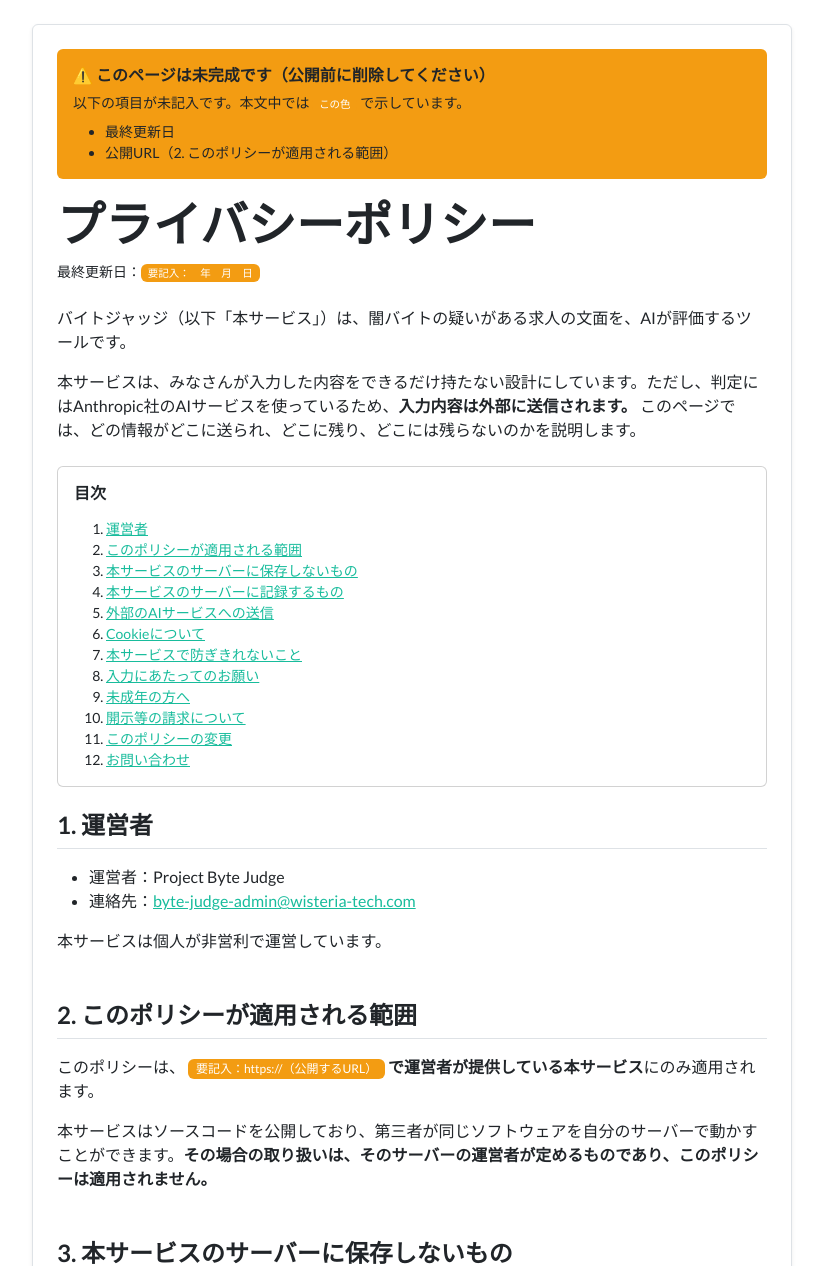
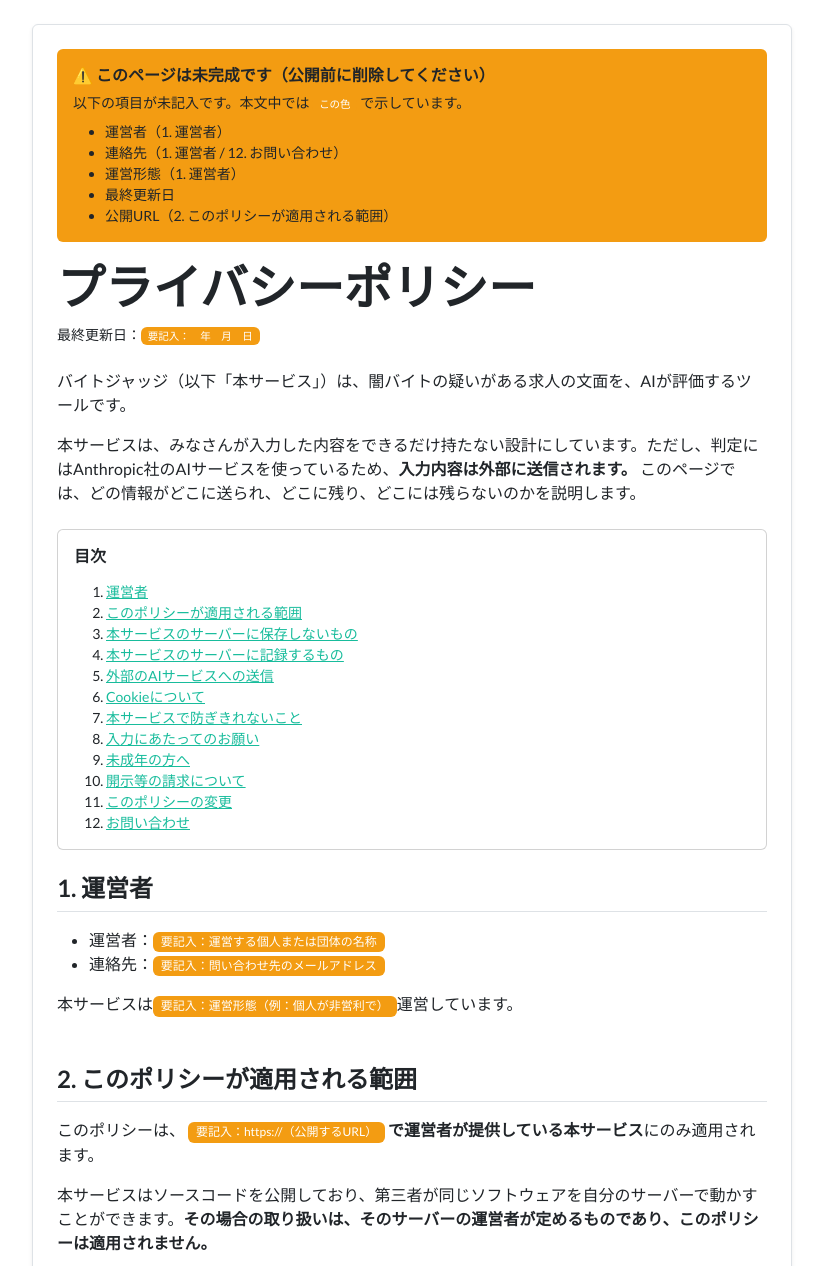
Before and after one commit to Friendly-Wisteria/byte-judge, a Django app: page /privacy/ in a window 1280 px wide. Shown: the part 72-1338 px from the top of the page, without its empty margins (228-1051 px from the left). Run offline with Django 5.2, Linux system fonts and the light colour scheme; parts of the project's set-up code (start-up, migrations or seed data) failed here and were passed over; some libraries are stand-ins or nearby versions.

Commit message:
docs: プライバシーポリシーを雛形にし、法務の確認先を明示する
作者はこのソフトウェアを運営しないため、運営者にあたる記述（運営者名・連絡先・
運営形態）を空にし、未記入のバッジに置き換える。埋めずに公開すると、冒頭に
「このページは未完成です」と出る状態になる。

あわせて README のセルフホスト節に、法務の確認が公開する側の責任であることを
書く。論点として、第三者の個人情報を国外の API へ送る構成（個人情報保護法28条。
利用者の同意では代替にならない）と、偽陽性が生じたときの表示の仕方を挙げる。
作者はこの確認を行っていない。

CONTRIBUTING.md の連絡先はメンテナ宛てなので、そのまま残す。ここで空にしたのは
サービス運営者宛ての窓口。

Co-Authored-By: Claude Opus 5 <noreply@anthropic.com>

```diff
--- a/apps/judge/templates/judge/privacy.html
+++ b/apps/judge/templates/judge/privacy.html
@@ -7,14 +7,19 @@
   view から渡す context は無い（静的なページ）。判定結果のページと違い、
   Cache-Control: no-store の対象にしなくてよい（機微な情報を含まないため）。
 
-  ■ 公開前に必ずやること（#21 / #22）
-    1. 黄色いバッジ（badge text-bg-warning）の2か所を実際の値に置き換える
-       - 最終更新日 / 公開URL
+  ■ このページは雛形。セルフホストして公開する人が、必ず埋めること
+    作者はこのソフトウェアを運営しないため、運営者にあたる記述は空にしてある。
+    埋めずに公開すると、冒頭に「このページは未完成です」と出る。
+
+    1. 黄色いバッジ（badge text-bg-warning）を実際の値に置き換える
+       - 運営者 / 連絡先 / 運営形態 / 最終更新日 / 公開URL
        バッジは <span> ごと消して、地の文に戻すこと。
-    2. 冒頭の「未記入の項目があります」の alert（id="draft-banner"）を削除する
-    3. 本文の内容は #22（法28条の整理・同意チェックボックスの扱い）の結論に
-       依存する。結論が変わる場合は、5-5 と 8 の書き方を見直す
-    4. #23（記述と実装の整合）を通す
+    2. 冒頭の alert（id="draft-banner"）を削除する
+    3. 本文は日本の法律を前提に書いてある。入力された求人文には募集者（第三者）の
+       個人情報が含まれ得て、それを国外の API へ送る構成なので、個人情報保護法
+       28条の整理は運営する立場で確認すること（→ README「セルフホスト・再配布
+       される方へ」）。結論が変わる場合は 5-5 と 8 の書き方を見直す。
+    4. 記述と実装が合っているかを確認する（保存しない範囲・ログの粒度など）
 {% endcomment %}
 
 {% block title %}プライバシーポリシー - バイトジャッジ{% endblock %}
@@ -44,6 +49,9 @@
             で示しています。
         </p>
         <ul class="small mb-0">
+            <li>運営者（1. 運営者）</li>
+            <li>連絡先（1. 運営者 / 12. お問い合わせ）</li>
+            <li>運営形態（1. 運営者）</li>
             <li>最終更新日</li>
             <li>公開URL（2. このポリシーが適用される範囲）</li>
         </ul>
@@ -86,10 +94,10 @@
     <section id="operator" class="mb-5">
         <h2 class="h4 fw-bold border-bottom pb-2 mb-3">1. 運営者</h2>
         <ul>
-            <li>運営者：Project Byte Judge</li>
-            <li>連絡先：<a class="text-break" href="mailto:byte-judge-admin@wisteria-tech.com">byte-judge-admin@wisteria-tech.com</a></li>
+            <li>運営者：<span class="badge text-bg-warning text-wrap fw-normal">要記入：運営する個人または団体の名称</span></li>
+            <li>連絡先：<span class="badge text-bg-warning text-wrap fw-normal">要記入：問い合わせ先のメールアドレス</span></li>
         </ul>
-        <p class="mb-0">本サービスは個人が非営利で運営しています。</p>
+        <p class="mb-0">本サービスは<span class="badge text-bg-warning text-wrap fw-normal">要記入：運営形態（例：個人が非営利で）</span>運営しています。</p>
     </section>
 
     <section id="scope" class="mb-5">
@@ -362,12 +370,11 @@
 
     <section id="contact" class="mb-5">
         <h2 class="h4 fw-bold border-bottom pb-2 mb-3">12. お問い合わせ</h2>
-        <p>
+        <p class="mb-2">
             本サービスについてのご質問やご指摘は、メールでご連絡ください。
-            個人で運営しているため、お返事にお時間をいただくことがあります。
         </p>
         <p class="mb-0">
-            <a class="text-break" href="mailto:byte-judge-admin@wisteria-tech.com">byte-judge-admin@wisteria-tech.com</a>
+            <span class="badge text-bg-warning text-wrap fw-normal">要記入：問い合わせ先のメールアドレス</span>
         </p>
     </section>
 
```
Also changed, not shown: README.md.
